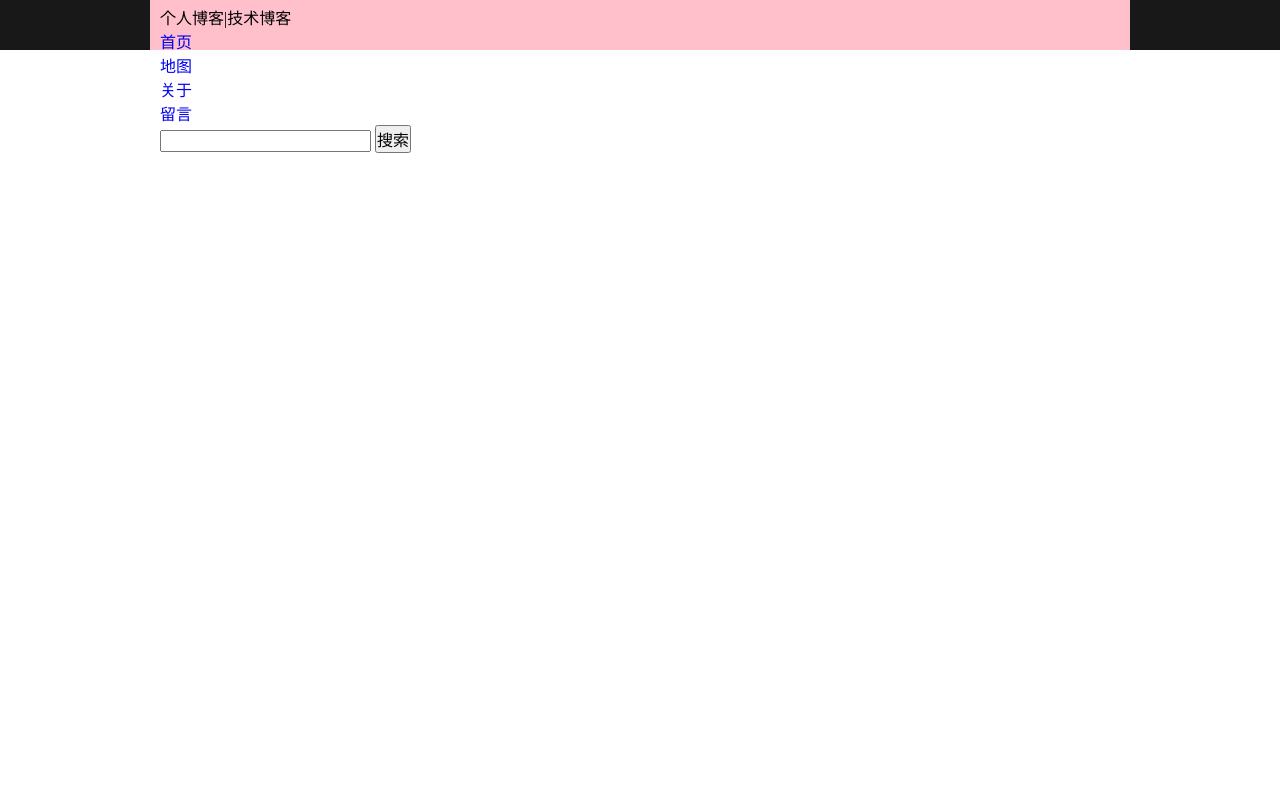
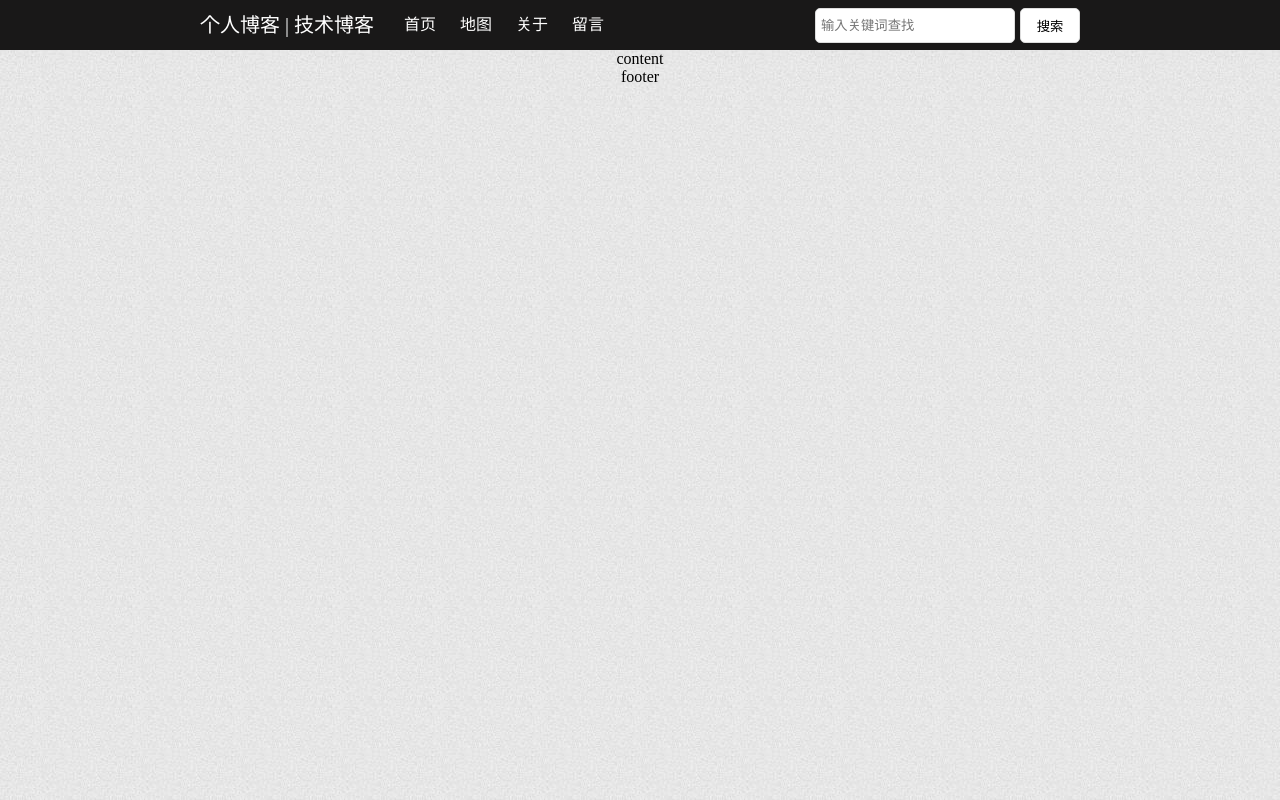
Before and after one commit to lmf052513/myblog, a website: page page/index.html in a window 1280 px wide. Drawn offline with Linux system fonts and the light colour scheme.

Commit message:
add header and css

```diff
--- a/page/css/base.css
+++ b/page/css/base.css
@@ -1,4 +1,4 @@
-body, h1, h2, h3, h4, h5, h6, hr, p, blockquote, dl, dt, dd, ul, ol, li, pre, form, fieldset, legend, button, input, textarea, th, td { margin:0; padding:0; }
+/* body, h1, h2, h3, h4, h5, h6, hr, p, blockquote, dl, dt, dd, ul, ol, li, pre, form, fieldset, legend, button, input, textarea, th, td { margin:0; padding:0; }
 body, button, input, select, textarea { font:12px/1.5tahoma, arial, \5b8b\4f53; }
 h1, h2, h3, h4, h5, h6{ font-size:100%; }
 address, cite, dfn, em, var { font-style:normal; }
@@ -12,22 +12,97 @@ sub{ vertical-align:text-bottom; }
 legend { color:#000; }
 fieldset, img { border:0; }
 button, input, select, textarea { font-size:100%; }
-table { border-collapse:collapse; border-spacing:0; }
+table { border-collapse:collapse; border-spacing:0; } */
+*{
+    margin:0;
+    padding:0;
+}
+html,body{
+    height:100%;
+}
+ul,li,a{
+    list-style:none;
+    text-decoration:none;
+    color:#fff;
+}
 body{
-    background-image:url('./img/bg.jpg');
-
+    background-image:url('../img/bg.jpg');
+    position:relative;
+    text-align:center;
+    /* color:#fff; */
 }
 header{
     width:100%;
     height:50px;
     background-color:#191818;
     border:#080808;
+    text-align:left;
+}
+.clearFix::after{
+    display: block;
+    content:"";
+    clear: both;
 }
 .myheader{
-    width:980px;
+    width:900px;
     margin:0 auto;
     height:50px;
-    background-color:pink;
+    /* background-color:pink; */
     padding:5px 10px;
     box-sizing:border-box;
+    box-sizing:border-box;
+    line-height:40px;
+    position: relative;
 }
+.title{
+    float:left;
+    font-size:20px;
+    cursor: pointer;
+    color:#fff;
+}
+.title:hover{
+    color:#ddd;
+}
+.myheader>ul{
+    display: inline-block;
+    margin-left:20px;
+}
+.myheader>ul>li{
+    display: inline-block;
+    margin:0 10px;
+}
+.myheader>ul>li>a:hover{
+    color:#ddd;
+}
+
+.myheader .search-box input{
+
+    position: absolute;
+    right:75px;
+    top:50%;
+    margin-top:-17.5px;
+    width:200px;
+    height:35px;
+    outline:none;
+    border:1px solid #ddd;
+    border-radius:5px;
+    padding:2px 5px;
+    box-sizing:border-box;
+}
+.myheader .search-box button{
+    position: absolute;
+    right:10px;
+    top:50%;
+    margin-top:-17.5px;
+    outline: none;
+    width:60px;
+    height:35px;
+    border-radius: 5px;
+    border:1px solid #ddd;
+    background-color:#fff;
+    box-sizing: border-box;
+    cursor: pointer;
+}
+.myheader .search-box button:hover{
+    background-color:#eee;
+}
--- a/page/index.html
+++ b/page/index.html
@@ -9,7 +9,7 @@
 <body>
     <header>
         <div class="myheader">
-            <span>个人博客|技术博客</span>
+            <span class='title'>个人博客 | 技术博客</span>
             <ul>
                 <li><a href="/">首页</a></li>
                 <li><a href="/">地图</a></li>
@@ -17,11 +17,13 @@
                 <li><a href="/">留言</a></li>
             </ul>
             <div class="search-box">
-                <input type="text">
+                <input type="text" placeholder="输入关键词查找">
                 <button>搜索</button>
             </div>
         </div>
     </header>
+    <div class="content">content</div>
+    <footer>footer</footer>
 
 
 </body>
```
